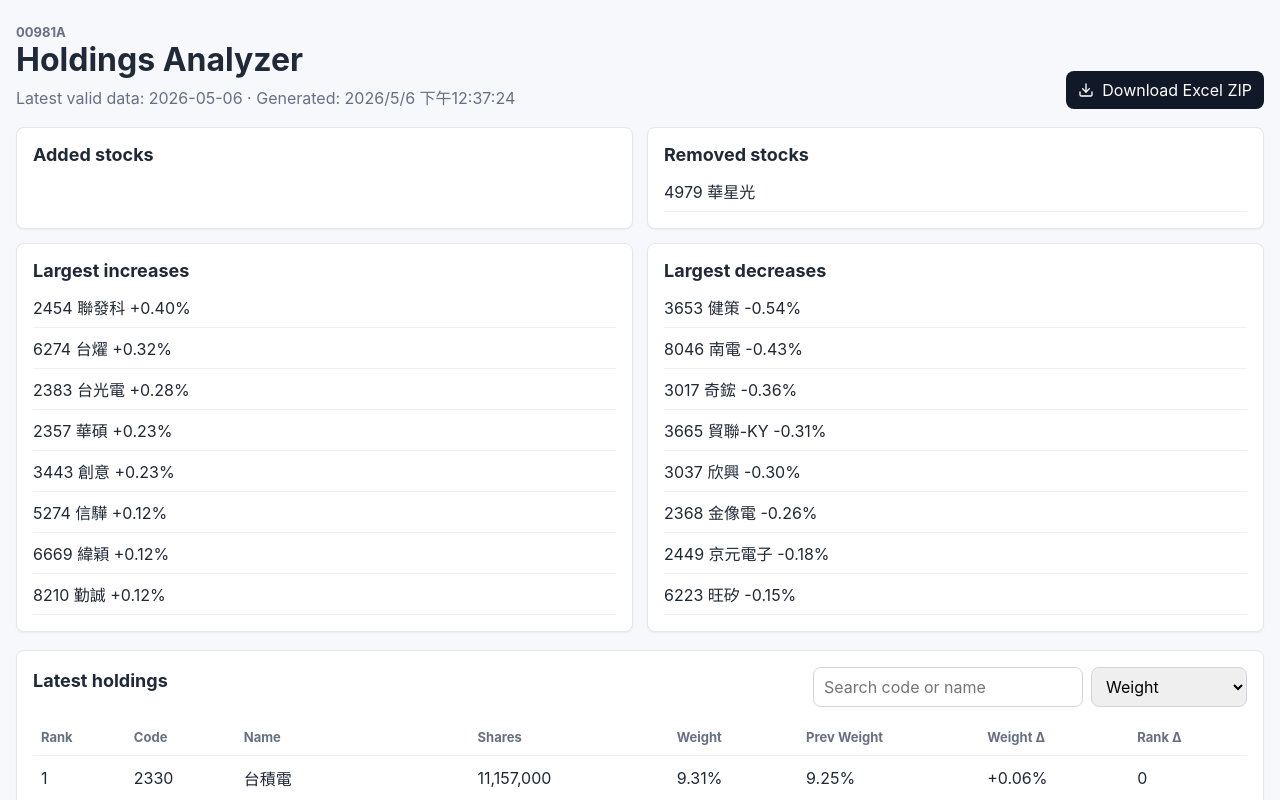
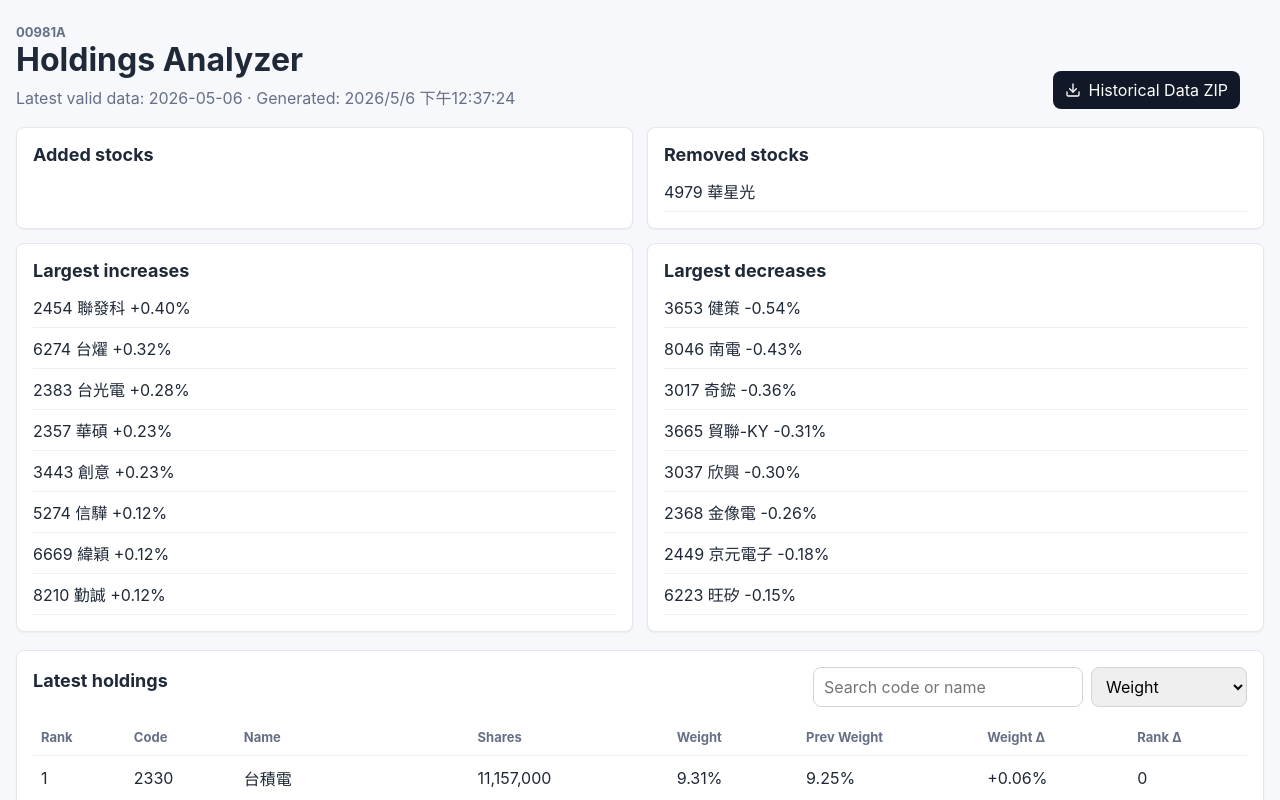
Before and after one commit to caryhp2-cell/etf-00981A-downloader, a React (Vite) app: page / in a window 1280 px wide. Shown: the top 800 px of the page. Built offline with nearby package versions, Linux system fonts and the light colour scheme.

Commit message:
Rename historical download zip button

```diff
--- a/src/components/DashboardHeader.tsx
+++ b/src/components/DashboardHeader.tsx
@@ -19,9 +19,9 @@ export function DashboardHeader({
         <p>Latest valid data: {latestDate ?? '-'} · Generated: {new Date(generatedAt).toLocaleString('zh-TW')}</p>
       </div>
       <div className="header-actions">
-        <a className="download-button" href={downloadsZipHref} download>
+        <a className="download-button historical-download" href={downloadsZipHref} download>
           <Download size={16} />
-          Download Excel ZIP
+          Historical Data ZIP
         </a>
       </div>
     </header>
--- a/src/styles.css
+++ b/src/styles.css
@@ -84,6 +84,13 @@ select {
   flex-wrap: wrap;
   gap: 8px;
   justify-content: flex-end;
+  margin-left: auto;
+  padding-right: 24px;
+}
+
+.historical-download {
+  min-width: 180px;
+  justify-content: center;
 }
 
 .kpi-grid,
```
